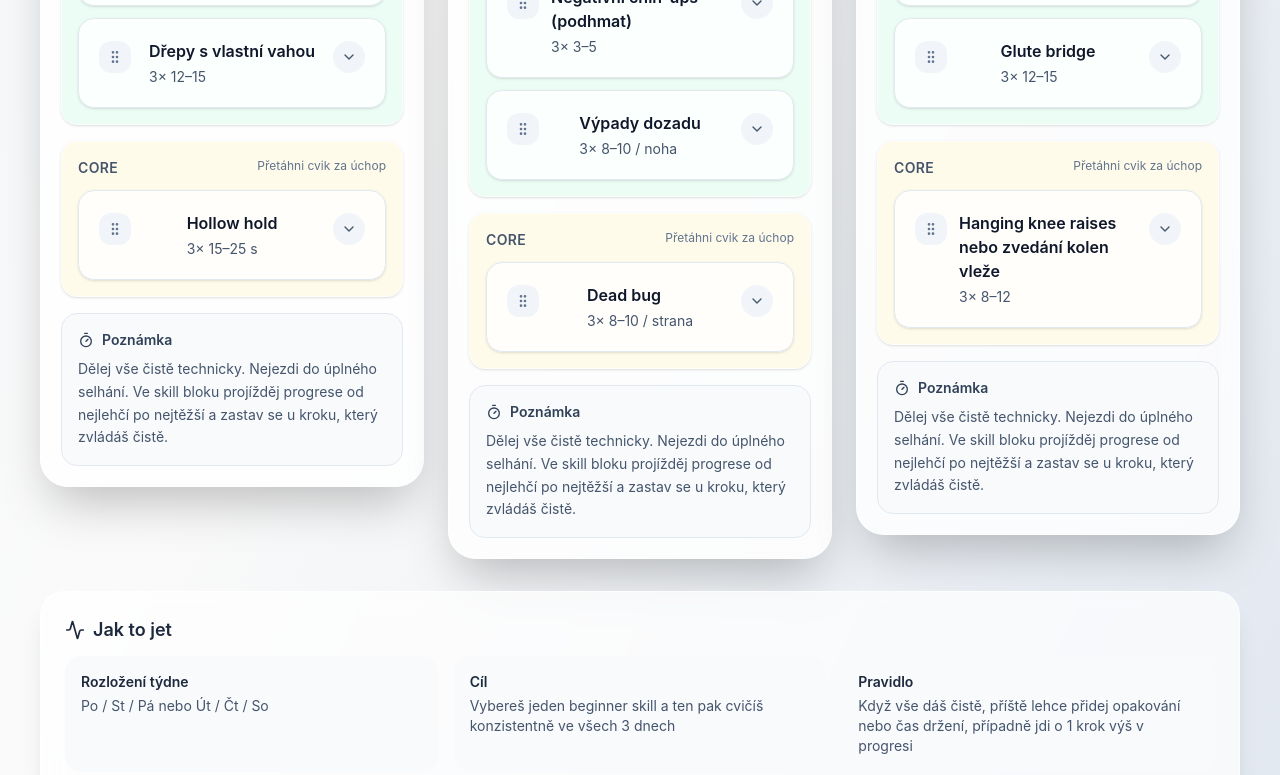
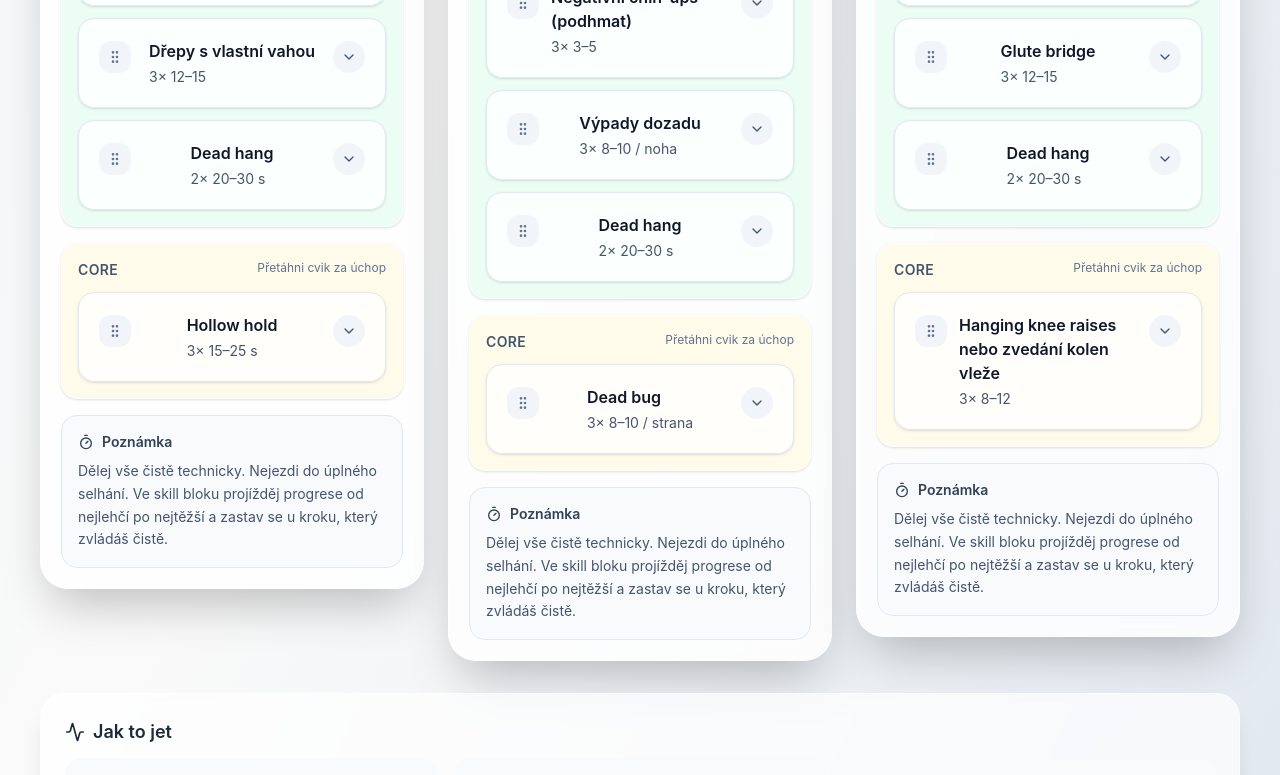
Before and after one commit to klach1/workout-cards, a React (Vite) app: page / in a window 1280 px wide. Shown: the part 1820-2595 px from the top of the page. Built offline with nearby package versions, Linux system fonts and the light colour scheme.

Commit message:
Move dead hang to the end of strength

```diff
--- a/src/workout-cards.tsx
+++ b/src/workout-cards.tsx
@@ -248,6 +248,12 @@ const workoutCards: WorkoutCard[] = [
         how: "Stoupni si na šířku ramen, špičky lehce ven. Jdi boky dozadu a dolů, jako by sis chtěl sednout na židli. Kolena směřují přibližně ve směru špiček, pak se vrať nahoru.",
         focus: "Legs — nohy a základní mobilita",
       },
+      {
+        name: "Dead hang",
+        prescription: "2× 20–30 s",
+        how: "Pověs se na hrazdu až úplně na konec silové části. Drž pevný úchop, ramena nech dlouhá a zůstaň bez zbytečného houpání.",
+        focus: "Grip finisher — úchop, předloktí a tolerance visu",
+      },
     ],
     core: [
       {
@@ -325,6 +331,12 @@ const workoutCards: WorkoutCard[] = [
         how: "Ze stoje udělej jednou nohou krok dozadu a jdi kolenem dolů. Přední chodidlo drž celé na zemi, potom se odraz zpět do stoje. Střídej nohy.",
         focus: "Legs — nohy a stabilita",
       },
+      {
+        name: "Dead hang",
+        prescription: "2× 20–30 s",
+        how: "Pověs se na hrazdu až úplně na konec silové části. Drž pevný úchop a dýchej klidně, bez zbytečného houpání.",
+        focus: "Grip finisher — úchop, předloktí a tolerance visu",
+      },
     ],
     core: [
       {
@@ -401,6 +413,12 @@ const workoutCards: WorkoutCard[] = [
         prescription: "3× 12–15",
         how: "Lehni si na záda, chodidla dej blíž k zadku. Zatlač paty do země, zvedni pánev nahoru a nahoře zatni hýždě. Potom se pomalu vrať dolů.",
         focus: "Legs — hýždě a zadní řetězec",
+      },
+      {
+        name: "Dead hang",
+        prescription: "2× 20–30 s",
+        how: "Pověs se na hrazdu až úplně na konec silové části. Sevři hrazdu pevně a drž tělo bez zbytečného houpání.",
+        focus: "Grip finisher — úchop, předloktí a opora ve visu",
       },
     ],
     core: [
```
